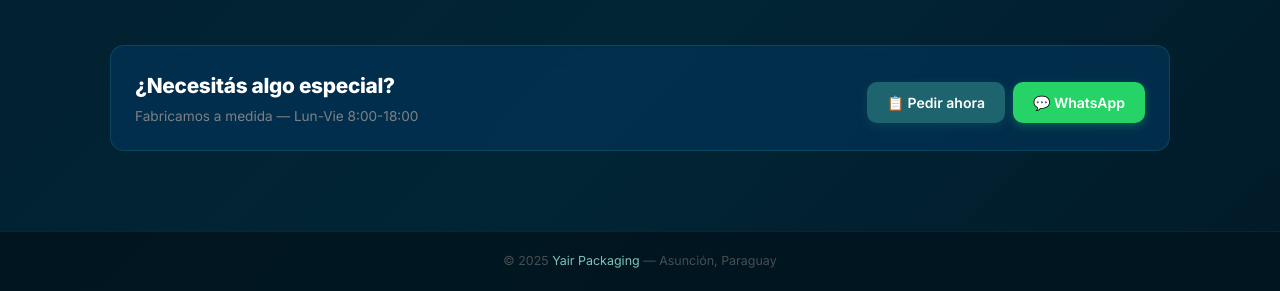
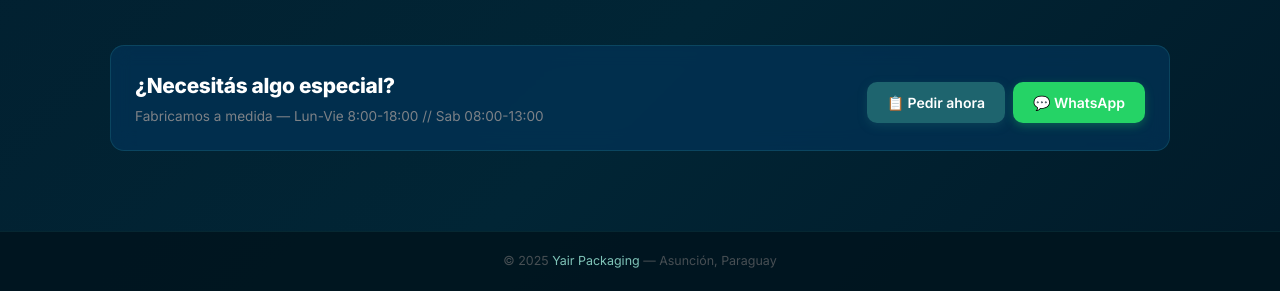
Before and after one commit to Tativall/yair-packaging, a PHP site: page / in a window 1280 px wide. Shown: the part 870-1161 px from the top of the page. Run offline with PHP 8.4, Linux system fonts and the light colour scheme; data that the repository does not hold is empty.

Commit message:
Update business hours in index.php

```diff
--- a/index.php
+++ b/index.php
@@ -7,7 +7,7 @@ $bizName   = $settings['nombre_negocio'] ?? 'Yair Packaging';
 $slogan    = $settings['slogan']         ?? 'Embalajes profesionales para tu negocio';
 $whatsapp  = $settings['whatsapp']       ?? '595986537162';
 $direccion = $settings['direccion']      ?? 'Asunción, Paraguay';
-$horario   = $settings['horario']        ?? 'Lun-Vie 8:00-18:00';
+$horario   = $settings['horario']        ?? 'Lun-Vie 8:00-18:00 // Sab 08:00-13:00';
 $totalProds = count(supabase('GET','productos?select=id&activo=eq.true'));
 ?>
 <!DOCTYPE html>
```
